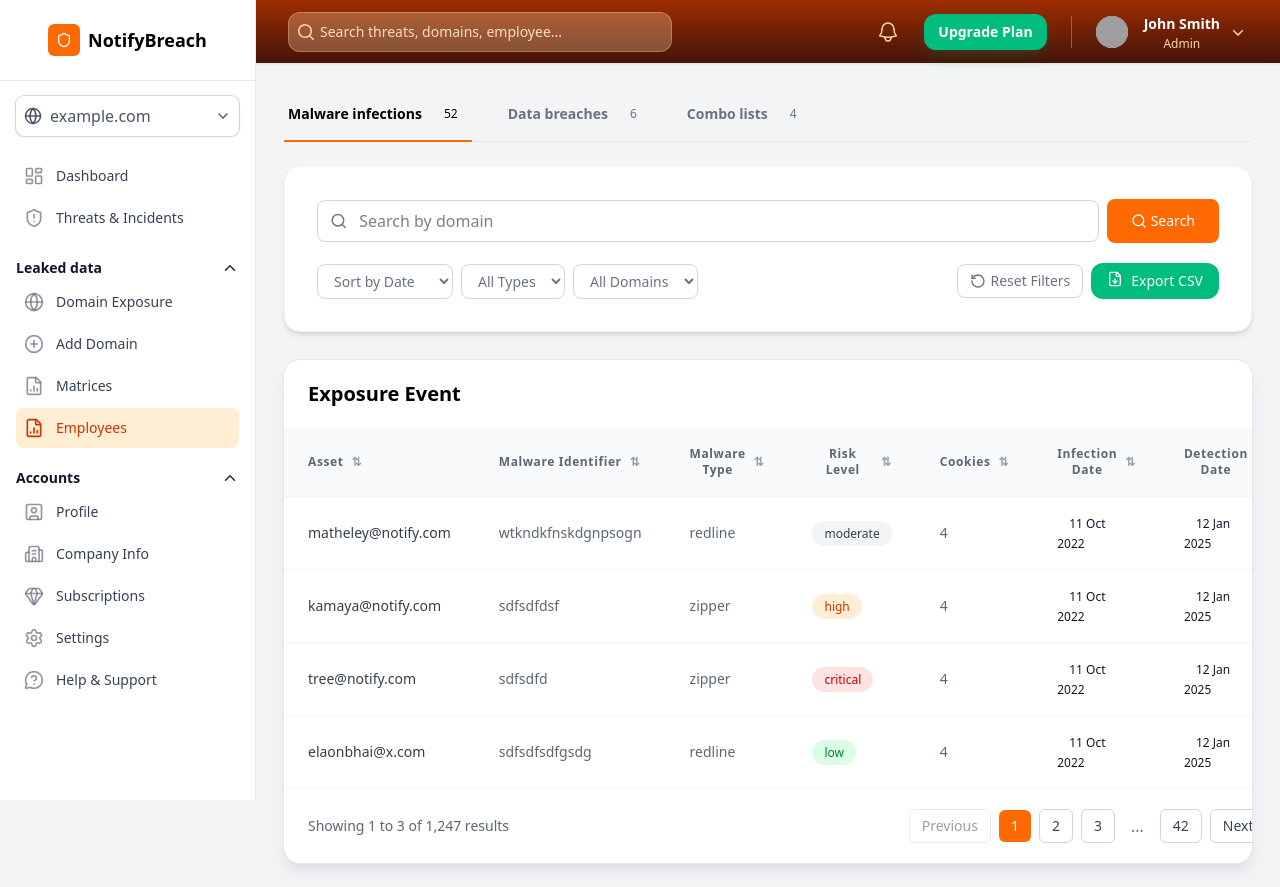
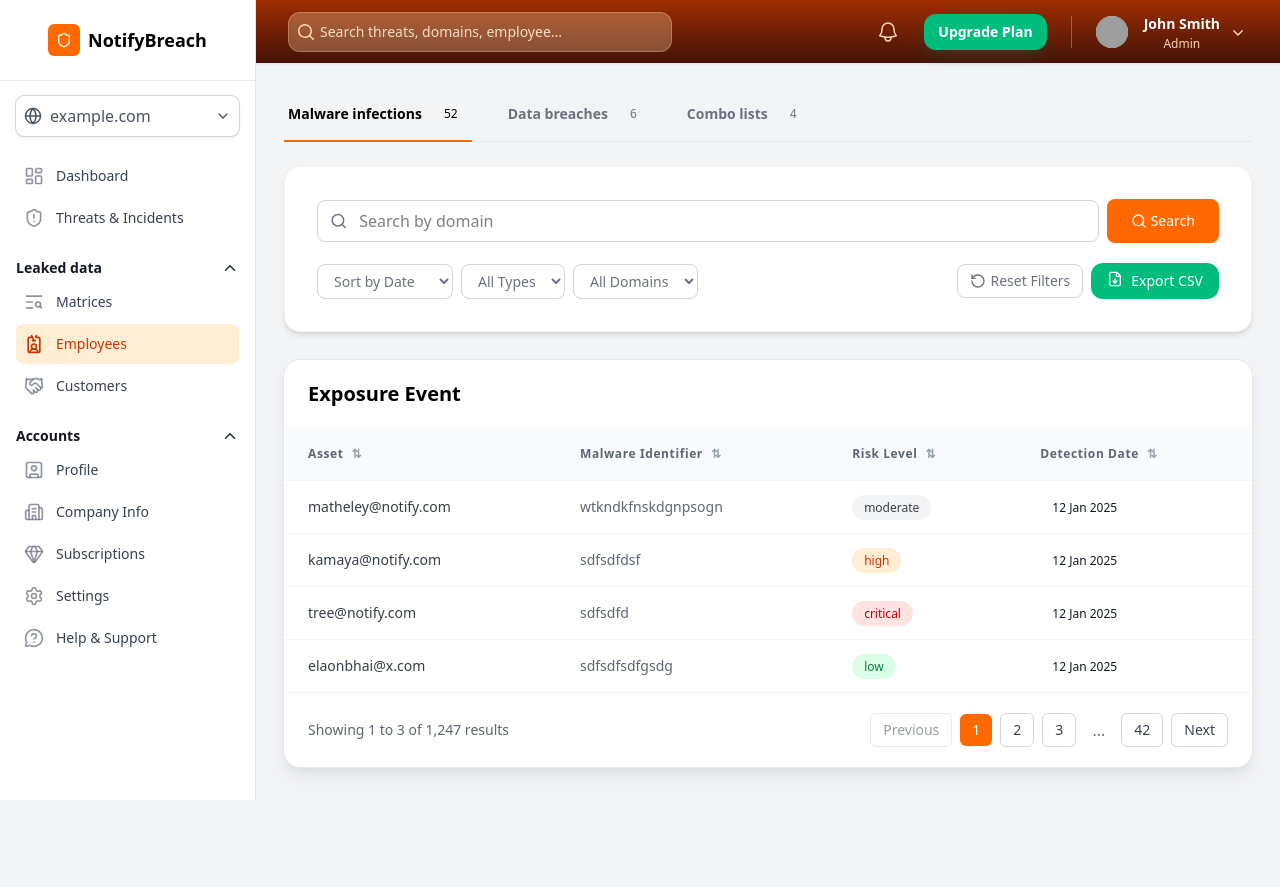
Before and after one commit to Kumarsj420/notify_dashboard, a Next.js app: page /employees in a window 1280 px wide. After the commit the page ends 800 px from the top, so only its background shows below. Built offline with nearby package versions, Linux system fonts and the light colour scheme; grey boxes are pictures that could not be loaded.

Commit message:
sidebar changed

```diff
--- a/app/components/Sidebar.tsx
+++ b/app/components/Sidebar.tsx
@@ -10,21 +10,16 @@ import SidebarSelector from './SidebarSelector';
 import {
   Shield,
   ShieldAlert,
-  CirclePlus,
-  FileChartColumn,
-  Users,
-  UserPlus,
-  KeyRound,
-  UserCheck,
+  Handshake,
+
+  IdCardLanyard,
+  TextSearch,
   SquareUser,
-  Globe,
   Building2,
   Gem,
   Settings,
   MessageCircleQuestion,
   LayoutDashboard,
-  VenetianMask,
-  Group,
   ChevronDown,
 } from 'lucide-react'
 
@@ -46,10 +41,11 @@ const sections = [
   {
     title: 'Leaked data',
     links: [
-      { name: 'Domain Exposure', href: '/domain-exposore', icon: Globe },
-      { name: 'Add Domain', href: '/add-domain', icon: CirclePlus },
-      { name: 'Matrices', href: '/matrices', icon: FileChartColumn },
-      { name: 'Employees', href: '/employees', icon: FileChartColumn },
+      // { name: 'Domain Exposure', href: '/domain-exposore', icon: Globe },
+
+      { name: 'Matrices', href: '/matrices', icon: TextSearch },
+      { name: 'Employees', href: '/employees', icon: IdCardLanyard },
+      { name: 'Customers', href: '/customers', icon: Handshake },
     ],
   },
   // {
--- a/app/employees/domain.tsx
+++ b/app/employees/domain.tsx
@@ -19,10 +19,7 @@ interface ExposureEvent {
   id: string;
   asset: string;
   malwareIdentifier: string;
-  malwareType: string;
   riskLevel: string;
-  cookies: number;
-  infectionDate: string;
   detectionDate: string;
 }
 
@@ -31,40 +28,28 @@ const mockData: ExposureEvent[] = [
     id: '1',
     asset: 'matheley@notify.com',
     malwareIdentifier: 'wtkndkfnskdgnpsogn',
-    malwareType: 'redline',
     riskLevel: 'moderate',
-    cookies: 4,
-    infectionDate: '11 Oct 2022',
     detectionDate: '12 Jan 2025',
   },
   {
     id: '1',
     asset: 'kamaya@notify.com',
     malwareIdentifier: 'sdfsdfdsf',
-    malwareType: 'zipper',
     riskLevel: 'high',
-    cookies: 4,
-    infectionDate: '11 Oct 2022',
     detectionDate: '12 Jan 2025',
   },
   {
     id: '1',
     asset: 'tree@notify.com',
     malwareIdentifier: 'sdfsdfd',
-    malwareType: 'zipper',
     riskLevel: 'critical',
-    cookies: 4,
-    infectionDate: '11 Oct 2022',
     detectionDate: '12 Jan 2025',
   },
   {
     id: '1',
     asset: 'elaonbhai@x.com',
     malwareIdentifier: 'sdfsdfsdfgsdg',
-    malwareType: 'redline',
     riskLevel: 'low',
-    cookies: 4,
-    infectionDate: '11 Oct 2022',
     detectionDate: '12 Jan 2025',
   },
 ];
@@ -104,10 +89,7 @@ function getRiskLevelColor(level: string) {
                 <TableRow>
                   <TableHead sortable>Asset</TableHead>
                   <TableHead sortable>Malware identifier</TableHead>
-                  <TableHead sortable>Malware type</TableHead>
                   <TableHead sortable>Risk level</TableHead>
-                  <TableHead sortable>cookies</TableHead>
-                  <TableHead sortable>Infection date</TableHead>
                   <TableHead sortable>Detection date</TableHead>
                 </TableRow>
               </TableHeader>
@@ -124,14 +106,6 @@ function getRiskLevelColor(level: string) {
                     <TableCell className='text-sc-600/90'>{event.malwareIdentifier}</TableCell>
 
                     <TableCell>
-                      <div className="flex items-center gap-2 text-sc-600/90">
-                        {event.malwareType}
-                        <button className="text-gray-400 hover:text-gray-600">
-                        </button>
-                      </div>
-                    </TableCell>
-
-                    <TableCell>
 
                       <span
                         className={`px-3 py-1 rounded-full text-xs font-medium ${getRiskLevelColor(
@@ -143,13 +117,6 @@ function getRiskLevelColor(level: string) {
 
               </TableCell>
 
-                    <TableCell className='text-sc-600/90'>{event.cookies }</TableCell>
-
-                    <TableCell>
-                      <span className={`px-3 py-1 rounded-full text-xs font-medium`}>
-                        {event.infectionDate}
-                      </span>
-                    </TableCell>
 
               <TableCell>
                 <span className={`px-3 py-1 rounded-full text-xs font-medium`}>
```
Lines whose indentation alone changed are shown as unchanged.
